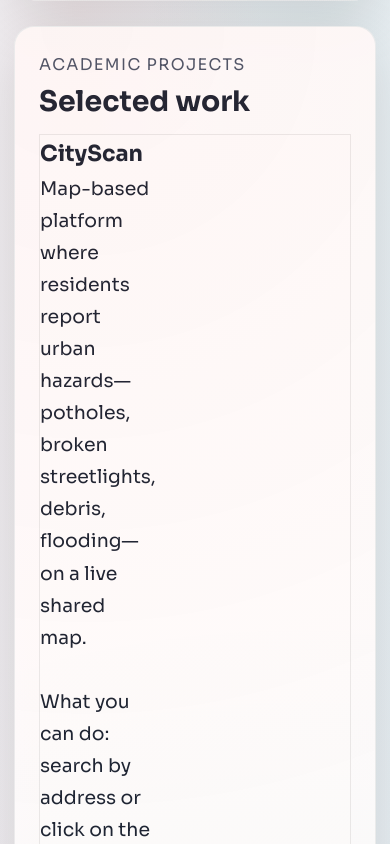
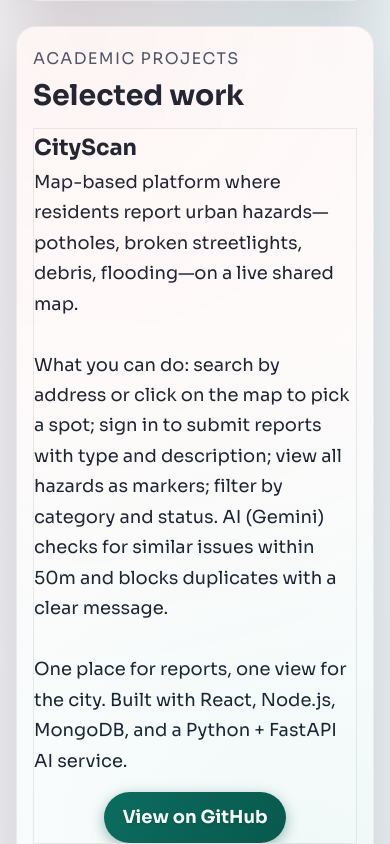
Before and after one commit to alon1406/portfolio, a React (Vite) app: page / in a window 390 px wide. Shown: the part 1560-2404 px from the top of the page. Built offline with nearby package versions, Linux system fonts and the light colour scheme.

Commit message:
changed layout on mobile

```diff
--- a/src/index.css
+++ b/src/index.css
@@ -122,6 +122,9 @@ html {
 
 .card__body {
   white-space: pre-line;
+  overflow-wrap: break-word;
+  word-break: break-word;
+  max-width: 100%;
 }
 
 [data-theme="light"] .nav a {
@@ -678,6 +681,25 @@ html { scroll-behavior: smooth; }
     opacity: 1;
     transform: none;
   }
+  /* Projects: stack card content so text wraps and fits the screen */
+  .project-card {
+    flex-direction: column;
+    align-items: stretch;
+    gap: 12px;
+  }
+  .project-link {
+    align-self: flex-start;
+  }
+  .panel {
+    padding: 18px 16px;
+  }
+  .card__body {
+    font-size: 0.95rem;
+  }
+  main {
+    padding-left: 2px;
+    padding-right: 2px;
+  }
 }
 /* Layout tweaks: reduced spacing */
 
@@ -750,6 +772,7 @@ main {
 
 .project-main {
   flex: 1;
+  min-width: 0;
 }
 
 .project-link {
```
